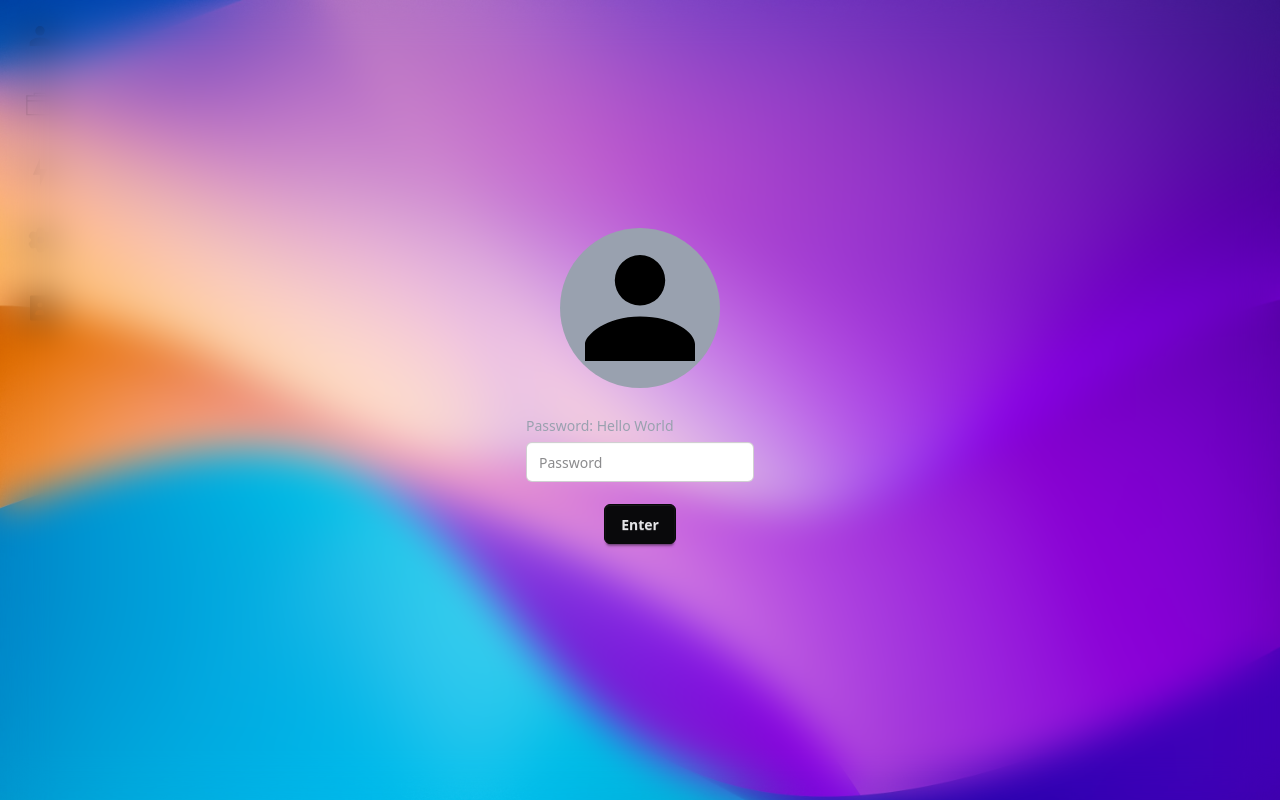
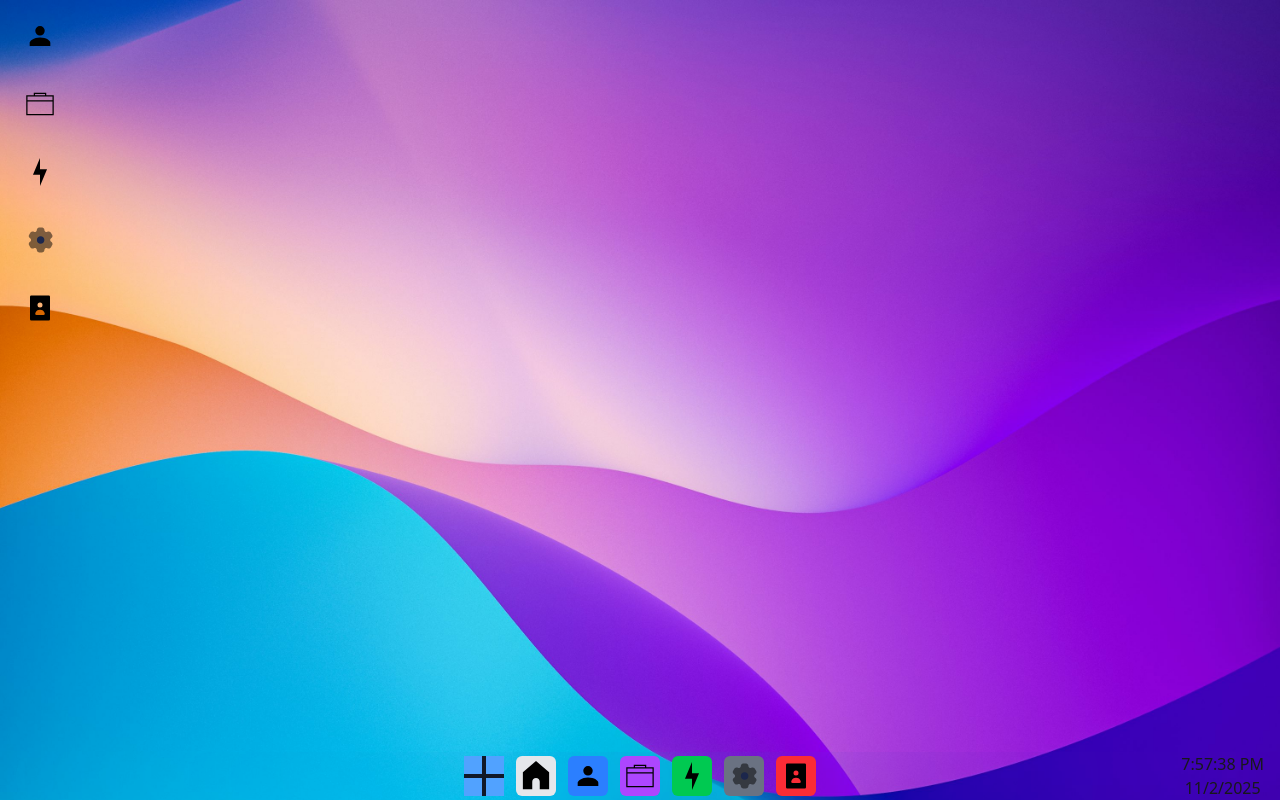
Before and after one commit to PDgaming/Produnya-Dehingia, a SvelteKit app: page / in a window 1280 px wide. Built offline with nearby package versions, Linux system fonts and the light colour scheme.

Commit message:
removed lock screen

```diff
--- a/src/routes/+layout.svelte
+++ b/src/routes/+layout.svelte
@@ -30,13 +30,13 @@
 
 	onMount(() => {
 		// LOCK
-		if (!localStorage.getItem('Locked')) {
-			localStorage.setItem('Locked', 'true');
-			locked.set(true);
-		}
-		if (localStorage.getItem('Locked') == 'false') {
-			locked.set(false);
-		}
+		// if (!localStorage.getItem('Locked')) {
+		// 	localStorage.setItem('Locked', 'true');
+		// 	locked.set(true);
+		// }
+		// if (localStorage.getItem('Locked') == 'false') {
+		// 	locked.set(false);
+		// }
 		// THEME
 		const storedTheme = localStorage.getItem('Theme');
 		if (storedTheme) {
@@ -112,8 +112,8 @@
 	});
 </script>
 
-<div class="main-content grid h-screen w-screen border-base-300">
-	{#if $locked}
+<div class="main-content border-base-300 grid h-screen w-screen">
+	<!-- {#if $locked}
 		<LockScreen />
 		<div class="fake-window bg-image1 absolute h-full w-full" id="background-image">
 			<div class="desktop">
@@ -138,7 +138,7 @@
 				</div>
 			{/if}
 		</div>
-	{:else}
+	{:else} -->
 	<div class="window bg-image1 absolute h-full w-full" id="background-image">
 		<div class="desktop">
 			<Desktop />
@@ -163,7 +163,7 @@
 		{/if}
 	</div>
 	<TaskBar />
-	{/if}
+	<!-- {/if} -->
 </div>
 
 <div class="fake-window bg-image1 bg-image2 bg-image3 bg-image4 bg-image5 hidden"></div>
```
Lines whose indentation alone changed are shown as unchanged.
